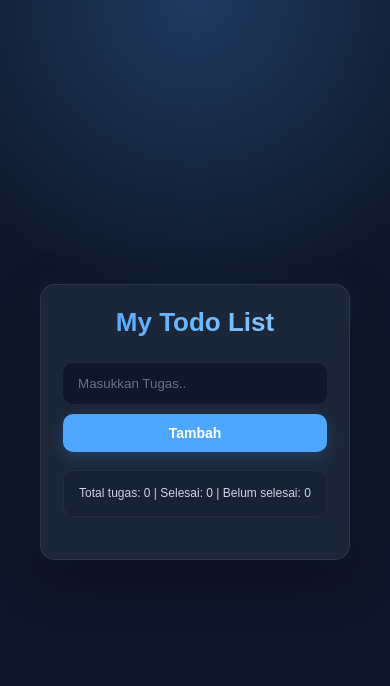
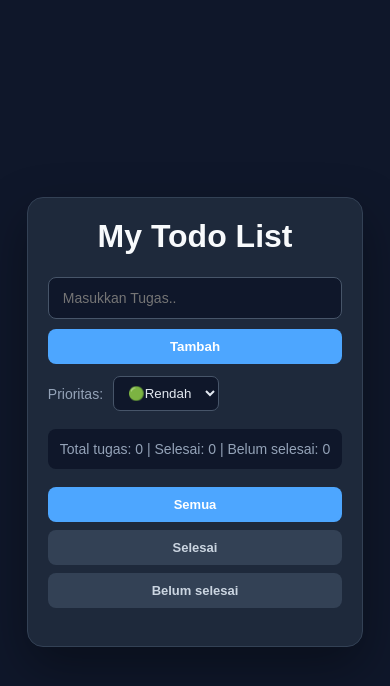
Before and after one commit to Husain-Faqih/todo-list-react, a React (Vite) app: page / in a window 390 px wide. Shown: the top 686 px of the page. Built offline with nearby package versions, Linux system fonts and the light colour scheme.

Commit message:
tambah fitur

```diff
--- a/src/App.jsx
+++ b/src/App.jsx
@@ -9,6 +9,10 @@ function App() {
 
   const [inputValue, setInputValue] = useState("");
   const [deleteId, setDeleteId] = useState(null);
+  const [editId, setEditId] = useState(null);
+  const [editValue, setEditValue] = useState("");
+  const [filter, setFilter] = useState("semua");
+  const [priority, setPriority] = useState("rendah");
 
   useEffect(() => {
     localStorage.setItem("todos", JSON.stringify(todos));
@@ -16,6 +20,17 @@ function App() {
 
   const completed = todos.filter((todo) => todo.completed).length;
   const pending = todos.length - completed;
+  const todosTampil = todos.filter((todo) => {
+    if (filter === "selesai") {
+      return todo.completed;
+    }
+
+    if (filter === "belum") {
+      return !todo.completed;
+    }
+
+    return true;
+  });
 
   function handleTambah() {
     const todoText = inputValue.trim();
@@ -31,6 +46,7 @@ function App() {
         id: crypto.randomUUID(),
         text: todoText,
         completed: false,
+        priority: priority,
       },
     ]);
 
@@ -41,6 +57,7 @@ function App() {
     const todosBaru = todos.filter((todo) => todo.id !== id);
 
     setTodos(todosBaru);
+    setDeleteId(null);
   }
 
   function handleToggle(id) {
@@ -56,6 +73,40 @@ function App() {
     });
 
     setTodos(todosBaru);
+  }
+
+  function handleEdit(todo) {
+    setEditId(todo.id);
+    setEditValue(todo.text);
+  }
+
+  function handleSimpanEdit(id) {
+    const textBaru = editValue.trim();
+
+    if (textBaru === "") {
+      alert("Tugas tidak boleh kosong!");
+      return;
+    }
+
+    const todosBaru = todos.map((todo) => {
+      if (todo.id === id) {
+        return {
+          ...todo,
+          text: textBaru,
+        };
+      }
+
+      return todo;
+    });
+
+    setTodos(todosBaru);
+    setEditId(null);
+    setEditValue("");
+  }
+
+  function handleBatalEdit() {
+    setEditId(null);
+    setEditValue("");
   }
 
   return (
@@ -78,14 +129,70 @@ function App() {
         <button onClick={handleTambah}>Tambah</button>
       </div>
 
+      <div className="priority-group">
+        <label>Prioritas:</label>
+        <select
+          value={priority}
+          onChange={(event) => setPriority(event.target.value)}
+        >
+          <option value="rendah">🟢Rendah</option>
+          <option value="sedang">🟡Sedang</option>
+          <option value="tinggi">🔴Tinggi</option>
+        </select>
+      </div>
+
       <p className="card">
         Total tugas: {todos.length} | Selesai: {completed} | Belum selesai:{" "}
         {pending}
       </p>
 
+      <div className="filter-buttons">
+        <button
+          className={filter === "semua" ? "active" : ""}
+          onClick={() => setFilter("semua")}
+        >
+          Semua
+        </button>
+
+        <button
+          className={filter === "selesai" ? "active" : ""}
+          onClick={() => setFilter("selesai")}
+        >
+          Selesai
+        </button>
+
+        <button
+          className={filter === "belum" ? "active" : ""}
+          onClick={() => setFilter("belum")}
+        >
+          Belum selesai
+        </button>
+      </div>
+
       <ul>
-        {todos.map((todo) => (
+        {todosTampil.map((todo) => (
           <li key={todo.id} className="todo-item">
+            {editId === todo.id ? (
+              <div className="edit-group">
+                <input
+                  type="text"
+                  value={editValue}
+                  onChange={(event) => setEditValue(event.target.value)}
+                  onKeyDown={(event) => {
+                    if (event.key === "Enter") {
+                      handleSimpanEdit(todo.id);
+                    }
+                  }}
+                />
+
+                <button onClick={() => handleSimpanEdit(todo.id)}>
+                  Simpan
+                </button>
+
+                <button onClick={handleBatalEdit}>Batal</button>
+              </div>
+            ) : (
+              <>
                 <span
                   onClick={() => handleToggle(todo.id)}
                   className={todo.completed ? "completed" : ""}
@@ -93,7 +200,15 @@ function App() {
                   {todo.text}
                 </span>
 
-            <button onClick={() => setDeleteId(todo.id)}>🗑</button>
+                <span className={`priority ${todo.priority}`}>
+                  {todo.priority}
+                </span>
+
+                <button onClick={() => handleEdit(todo)}>✏️</button>
+
+                <button onClick={() => setDeleteId(todo.id)}>🗑️</button>
+              </>
+            )}
 
             {deleteId === todo.id && (
               <div className="confirm-box">
@@ -106,6 +221,7 @@ function App() {
                   >
                     Batal
                   </button>
+
                   <button
                     className="confirm-delete-button"
                     onClick={() => handleHapus(todo.id)}
--- a/src/index.css
+++ b/src/index.css
@@ -11,29 +11,24 @@ body {
   align-items: center;
   padding: 20px;
   font-family: Arial, sans-serif;
-  background: radial-gradient(circle at top, #1e3a5f 0%, transparent 35%), #0f172a;
-  color: #f8fafc;
+  background: #0f172a;
+  color: #e2e8f0;
 }
 
 .todo-container {
   width: 100%;
-  max-width: 450px;
-  padding: 30px;
-  background: rgba(30, 41, 59, 0.9);
-  border: 1px solid rgba(255, 255, 255, 0.08);
-  border-radius: 18px;
-  box-shadow: 0 20px 50px rgba(0, 0, 0, 0.4), 0 0 30px rgba(77, 166, 255, 0.08);
-  backdrop-filter: blur(10px);
+  max-width: 500px;
+  padding: 28px;
+  background: #1e293b;
+  border: 1px solid #334155;
+  border-radius: 16px;
+  box-shadow: 0 20px 50px rgba(0, 0, 0, 0.35);
 }
 
-.todo-container h1 {
-  margin-bottom: 25px;
+h1 {
+  margin-bottom: 22px;
   text-align: center;
-  font-size: 30px;
-  font-weight: 700;
-  background: linear-gradient(90deg, #4da6ff, #8ecbff);
-  -webkit-background-clip: text;
-  -webkit-text-fill-color: transparent;
+  color: #f8fafc;
 }
 
 .input-group {
@@ -45,147 +40,220 @@ body {
   flex: 1;
   min-width: 0;
   padding: 12px 14px;
-  border: 1px solid transparent;
-  border-radius: 10px;
+  border: 1px solid #475569;
+  border-radius: 8px;
   outline: none;
   background: #0f172a;
   color: #f8fafc;
-  transition: 0.2s ease;
-}
-
-.input-group input::placeholder {
-  color: #64748b;
+  font-size: 14px;
 }
 
 .input-group input:focus {
   border-color: #4da6ff;
-  box-shadow: 0 0 0 3px rgba(77, 166, 255, 0.12);
 }
 
 button {
   border: none;
-  border-radius: 10px;
-  padding: 11px 16px;
-  font-size: 14px;
+  border-radius: 8px;
+  padding: 10px 14px;
+  cursor: pointer;
   font-weight: 600;
-  cursor: pointer;
-  transition: transform 0.2s ease, background 0.2s ease, box-shadow 0.2s ease;
-}
-
-button:hover {
-  transform: translateY(-1px);
+  transition: 0.2s;
 }
 
 .input-group button {
   background: #4da6ff;
   color: white;
-  box-shadow: 0 5px 15px rgba(77, 166, 255, 0.2);
 }
 
 .input-group button:hover {
-  background: #268cff;
-  box-shadow: 0 7px 20px rgba(77, 166, 255, 0.3);
+  opacity: 0.85;
 }
 
-button:active {
-  transform: scale(0.97);
+.priority-group {
+  display: flex;
+  align-items: center;
+  gap: 10px;
+  margin-top: 12px;
+}
+
+.priority-group label {
+  color: #94a3b8;
+  font-size: 14px;
+}
+
+.priority-group select {
+  padding: 8px 10px;
+  border: 1px solid #475569;
+  border-radius: 7px;
+  outline: none;
+  background: #0f172a;
+  color: #e2e8f0;
+  cursor: pointer;
 }
 
 .card {
   margin-top: 18px;
-  padding: 13px 15px;
-  border: 1px solid rgba(255, 255, 255, 0.05);
-  border-radius: 10px;
-  background: #172235;
+  padding: 12px;
+  text-align: center;
+  border-radius: 8px;
+  background: #0f172a;
+  color: #94a3b8;
+  font-size: 14px;
+}
+
+.filter-buttons {
+  display: flex;
+  gap: 8px;
+  margin: 18px 0;
+}
+
+.filter-buttons button {
+  flex: 1;
+  background: #334155;
   color: #cbd5e1;
   font-size: 13px;
-  text-align: center;
+}
+
+.filter-buttons button:hover {
+  background: #475569;
+}
+
+.filter-buttons button.active {
+  background: #4da6ff;
+  color: white;
 }
 
 ul {
+  display: flex;
+  flex-direction: column;
+  gap: 10px;
   list-style: none;
-  margin-top: 20px;
 }
 
-li {
+.todo-item {
   position: relative;
   display: flex;
   align-items: center;
-  gap: 10px;
-  margin-bottom: 10px;
-  padding: 13px 14px;
-  border: 1px solid rgba(255, 255, 255, 0.05);
+  gap: 8px;
+  min-height: 52px;
+  padding: 10px 12px;
+  border: 1px solid #334155;
   border-radius: 10px;
-  background: #334155;
-  animation: taskAppear 0.3s ease;
-  transition: transform 0.2s ease, background 0.2s ease;
+  background: #0f172a;
 }
 
-li:hover {
-  transform: translateY(-2px);
-  background: #3b4b63;
+.todo-item>span:first-child {
+  flex: 1;
+  min-width: 0;
+  color: #e2e8f0;
+  cursor: pointer;
+  overflow-wrap: anywhere;
 }
 
-li span {
+.todo-item .completed {
+  color: #64748b;
+  text-decoration: line-through;
+}
+
+.todo-item>button {
+  flex-shrink: 0;
+  padding: 7px 9px;
+  background: #334155;
+  color: white;
+}
+
+.todo-item>button:hover {
+  background: #475569;
+}
+
+.priority {
+  flex-shrink: 0;
+  padding: 4px 8px;
+  border-radius: 6px;
+  font-size: 11px;
+  font-weight: bold;
+  text-transform: capitalize;
+}
+
+.priority.tinggi {
+  background: rgba(239, 68, 68, 0.15);
+  color: #f87171;
+}
+
+.priority.sedang {
+  background: rgba(234, 179, 8, 0.15);
+  color: #facc15;
+}
+
+.priority.rendah {
+  background: rgba(34, 197, 94, 0.15);
+  color: #4ade80;
+}
+
+.edit-group {
+  display: flex;
+  width: 100%;
+  gap: 8px;
+}
+
+.edit-group input {
   flex: 1;
   min-width: 0;
-  cursor: pointer;
-  color: #f1f5f9;
-  word-break: break-word;
-  transition: color 0.2s ease, opacity 0.2s ease;
+  padding: 9px 10px;
+  border: 1px solid #475569;
+  border-radius: 7px;
+  outline: none;
+  background: #1e293b;
+  color: #f8fafc;
 }
 
-li span:hover {
-  color: #8ecbff;
+.edit-group input:focus {
+  border-color: #4da6ff;
 }
 
-.completed {
-  text-decoration: line-through;
-  opacity: 0.45;
+.edit-group button:first-of-type {
+  background: #4da6ff;
+  color: white;
 }
 
-li>button {
-  flex-shrink: 0;
-  padding: 8px 10px;
-  background: #ef4444;
-  color: white;
-  font-size: 15px;
-}
-
-li>button:hover {
-  background: #dc2626;
-  box-shadow: 0 5px 15px rgba(239, 68, 68, 0.25);
+.edit-group button:last-of-type {
+  background: #334155;
+  color: #cbd5e1;
 }
 
 .confirm-box {
-  width: 100%;
-  margin-top: 12px;
-  padding: 14px;
-  border: 1px solid rgba(239, 68, 68, 0.2);
+  position: absolute;
+  z-index: 10;
+  top: calc(100% + 8px);
+  left: 0;
+  right: 0;
+  padding: 16px;
+  border: 1px solid #475569;
   border-radius: 10px;
   background: #1e293b;
-  text-align: center;
-  animation: confirmAppear 0.2s ease;
+  box-shadow: 0 12px 30px rgba(0, 0, 0, 0.4);
 }
 
 .confirm-box p {
   margin-bottom: 12px;
-  color: #cbd5e1;
-  font-size: 13px;
+  color: #e2e8f0;
+  font-size: 14px;
 }
 
 .confirm-buttons {
   display: flex;
-  justify-content: center;
+  justify-content: flex-end;
   gap: 8px;
 }
 
-.confirm-buttons button {
-  padding: 8px 14px;
+.cancel-button {
+  background: #334155;
+  color: #cbd5e1;
 }
 
-.cancel-button {
-  background: #64748b;
+.confirm-delete-button {
+  background: #dc2626;
   color: white;
 }
 
@@ -193,51 +261,13 @@ li>button:hover {
   background: #475569;
 }
 
-.confirm-delete-button {
-  background: #ef4444;
-  color: white;
-}
-
 .confirm-delete-button:hover {
-  background: #dc2626;
-}
-
-@keyframes taskAppear {
-  from {
-    opacity: 0;
-    transform: translateY(-8px);
-  }
-
-  to {
-    opacity: 1;
-    transform: translateY(0);
-  }
-}
-
-@keyframes confirmAppear {
-  from {
-    opacity: 0;
-    transform: scale(0.97);
-  }
-
-  to {
-    opacity: 1;
-    transform: scale(1);
-  }
+  background: #b91c1c;
 }
 
 @media (max-width: 500px) {
-  body {
-    padding: 15px;
-  }
-
   .todo-container {
-    padding: 22px;
-    border-radius: 15px;
-  }
-
-  .todo-container h1 {
-    font-size: 26px;
+    padding: 20px;
   }
 
   .input-group {
@@ -248,8 +278,24 @@ li>button:hover {
     width: 100%;
   }
 
-  .card {
-    font-size: 12px;
-    line-height: 1.6;
+  .filter-buttons {
+    flex-direction: column;
+  }
+
+  .todo-item {
+    flex-wrap: wrap;
+  }
+
+  .todo-item>span:first-child {
+    width: 100%;
+    flex-basis: 100%;
+  }
+
+  .edit-group {
+    flex-wrap: wrap;
+  }
+
+  .edit-group input {
+    flex-basis: 100%;
   }
 }
```
Lines whose indentation alone changed are shown as unchanged.
